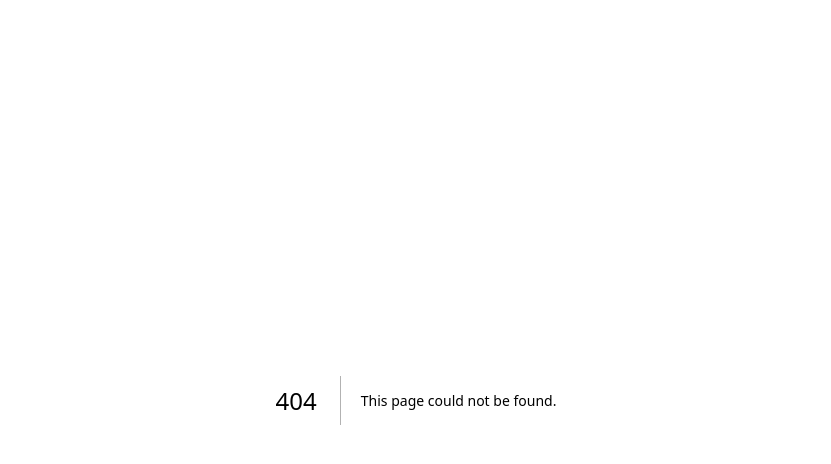
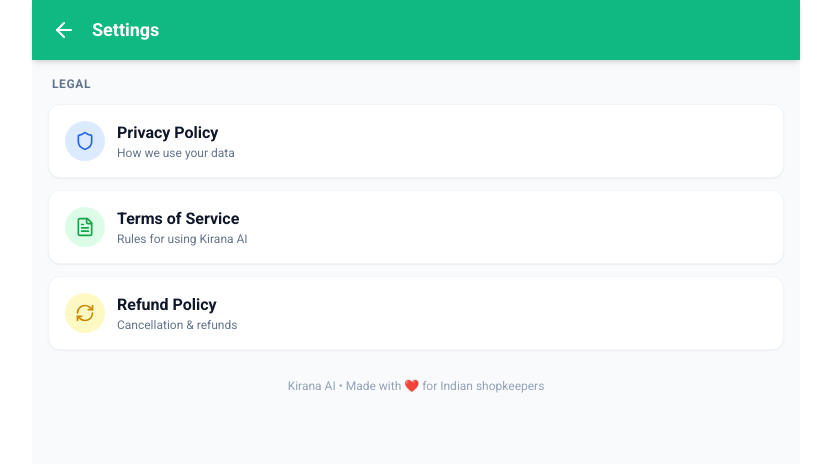
Before and after one commit to yesyousuppur-source/kirana-ai, a Next.js app: page /dashboard/settings in a window 1280 px wide. Before the commit this address had no page. Shown: the top 464 px of the page, without its empty margins (224-1055 px from the left). Built offline with nearby package versions, Linux system fonts and the light colour scheme.

Commit message:
Create page.js

```diff
--- /dev/null
+++ b/app/dashboard/settings/page.js
@@ -0,0 +1,67 @@
+"use client";
+import { useRouter } from "next/navigation";
+import { ArrowLeft, Shield, FileText, RefreshCw } from "lucide-react";
+
+export default function SettingsPage() {
+  const router = useRouter();
+
+  return (
+    <div className="min-h-screen bg-slate-50 max-w-3xl mx-auto">
+      <header className="bg-brand text-white px-4 h-[60px] flex items-center gap-3 sticky top-0 z-20 shadow-md">
+        <button onClick={() => router.back()} className="p-1">
+          <ArrowLeft size={24} />
+        </button>
+        <h1 className="font-bold text-lg">Settings</h1>
+      </header>
+
+      <div className="p-4 space-y-3">
+        <p className="text-xs font-bold text-slate-500 uppercase tracking-wider px-1">
+          Legal
+        </p>
+
+        <button
+          onClick={() => router.push("/privacy")}
+          className="w-full bg-white rounded-xl p-4 flex items-center gap-3 shadow-sm border border-slate-100 active:bg-slate-50"
+        >
+          <div className="w-10 h-10 bg-blue-100 rounded-full flex items-center justify-center">
+            <Shield size={20} className="text-blue-600" />
+          </div>
+          <div className="flex-1 text-left">
+            <div className="font-bold">Privacy Policy</div>
+            <div className="text-xs text-slate-500">How we use your data</div>
+          </div>
+        </button>
+
+        <button
+          onClick={() => router.push("/terms")}
+          className="w-full bg-white rounded-xl p-4 flex items-center gap-3 shadow-sm border border-slate-100 active:bg-slate-50"
+        >
+          <div className="w-10 h-10 bg-green-100 rounded-full flex items-center justify-center">
+            <FileText size={20} className="text-green-600" />
+          </div>
+          <div className="flex-1 text-left">
+            <div className="font-bold">Terms of Service</div>
+            <div className="text-xs text-slate-500">Rules for using Kirana AI</div>
+          </div>
+        </button>
+
+        <button
+          onClick={() => router.push("/refund")}
+          className="w-full bg-white rounded-xl p-4 flex items-center gap-3 shadow-sm border border-slate-100 active:bg-slate-50"
+        >
+          <div className="w-10 h-10 bg-yellow-100 rounded-full flex items-center justify-center">
+            <RefreshCw size={20} className="text-yellow-600" />
+          </div>
+          <div className="flex-1 text-left">
+            <div className="font-bold">Refund Policy</div>
+            <div className="text-xs text-slate-500">Cancellation & refunds</div>
+          </div>
+        </button>
+
+        <p className="text-center text-xs text-slate-400 pt-4">
+          Kirana AI • Made with ❤️ for Indian shopkeepers
+        </p>
+      </div>
+    </div>
+  );
+            }
```
